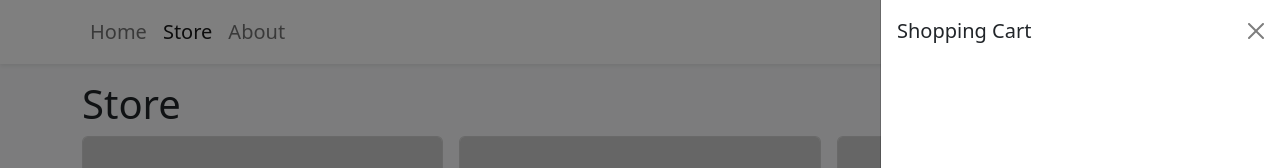
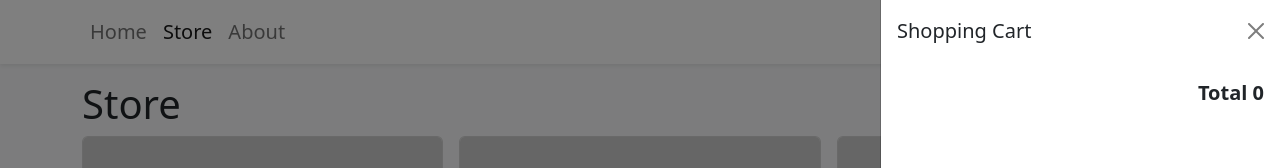
Before and after one commit to JiexinLee/react-ts-shopping-cart-demo, a React (Create React App) app: page /store in a window 1280 px wide. Both pictures are taken after a click on the button 1174 px from the left and 32 px from the top of the page. Shown: the top 168 px of the page. Built offline with nearby package versions, Linux system fonts and the light colour scheme.

Commit message:
finish local storage

```diff
--- a/src/components/ShoppingCart.tsx
+++ b/src/components/ShoppingCart.tsx
@@ -2,6 +2,8 @@ import React from "react";
 import { Offcanvas, Stack } from "react-bootstrap";
 import { useShoppingCart } from "./../context/ShoppingCardContext";
 import CartItem from "./CartItem";
+import { formatCurrency } from "./../utilities/formatCurrency";
+import storeItems from "../constants/data_items.json";
 
 type ShoppingCartProps = {
   isOpen: boolean;
@@ -19,6 +21,15 @@ function ShoppingCart({ isOpen }: ShoppingCartProps) {
           {cartItems.map((item) => (
             <CartItem key={item.id} {...item}></CartItem>
           ))}
+          <div className="ms-auto fw-bold fs-5">
+            Total{" "}
+            {formatCurrency(
+              cartItems.reduce((total, cartItem) => {
+                const item = storeItems.find((i) => i.id === cartItem.id);
+                return total + (item?.price || 0) * cartItem.quantity;
+              }, 0)
+            )}
+          </div>
         </Stack>
       </Offcanvas.Body>
     </Offcanvas>
--- a/src/context/ShoppingCardContext.tsx
+++ b/src/context/ShoppingCardContext.tsx
@@ -1,5 +1,6 @@
 import { createContext, ReactNode, useContext, useState } from "react";
 import ShoppingCart from "../components/ShoppingCart";
+import { useLocalStorage } from "../hooks/useLocalStorage";
 type ShoppingCartProviderProps = {
   children: ReactNode;
 };
@@ -24,7 +25,10 @@ export function useShoppingCart() {
 }
 
 export function ShoppingCardProvider({ children }: ShoppingCartProviderProps) {
-  const [cartItems, setCartItems] = useState<CartItem[]>([]);
+  const [cartItems, setCartItems] = useLocalStorage<CartItem[]>(
+    "shopping-cart",
+    []
+  );
   const [isOpen, setIsOpen] = useState(false);
 
   const cartQuantity = cartItems.reduce(
--- /dev/null
+++ b/src/hooks/useLocalStorage.ts
@@ -0,0 +1,19 @@
+import { useEffect, useState } from "react";
+export function useLocalStorage<T>(key: string, initialValue: T | (() => T)) {
+  const [value, setValue] = useState<T>(() => {
+    const jsonValue = localStorage.getItem(key);
+    if (jsonValue !== null) return JSON.parse(jsonValue);
+
+    if (typeof initialValue === "function") {
+      return (initialValue as () => T)();
+    } else {
+      return initialValue;
+    }
+  });
+
+  useEffect(() => {
+    localStorage.setItem(key, JSON.stringify(value));
+  }, [key, value]);
+
+  return [value, setValue] as [typeof value, typeof setValue];
+}
```
